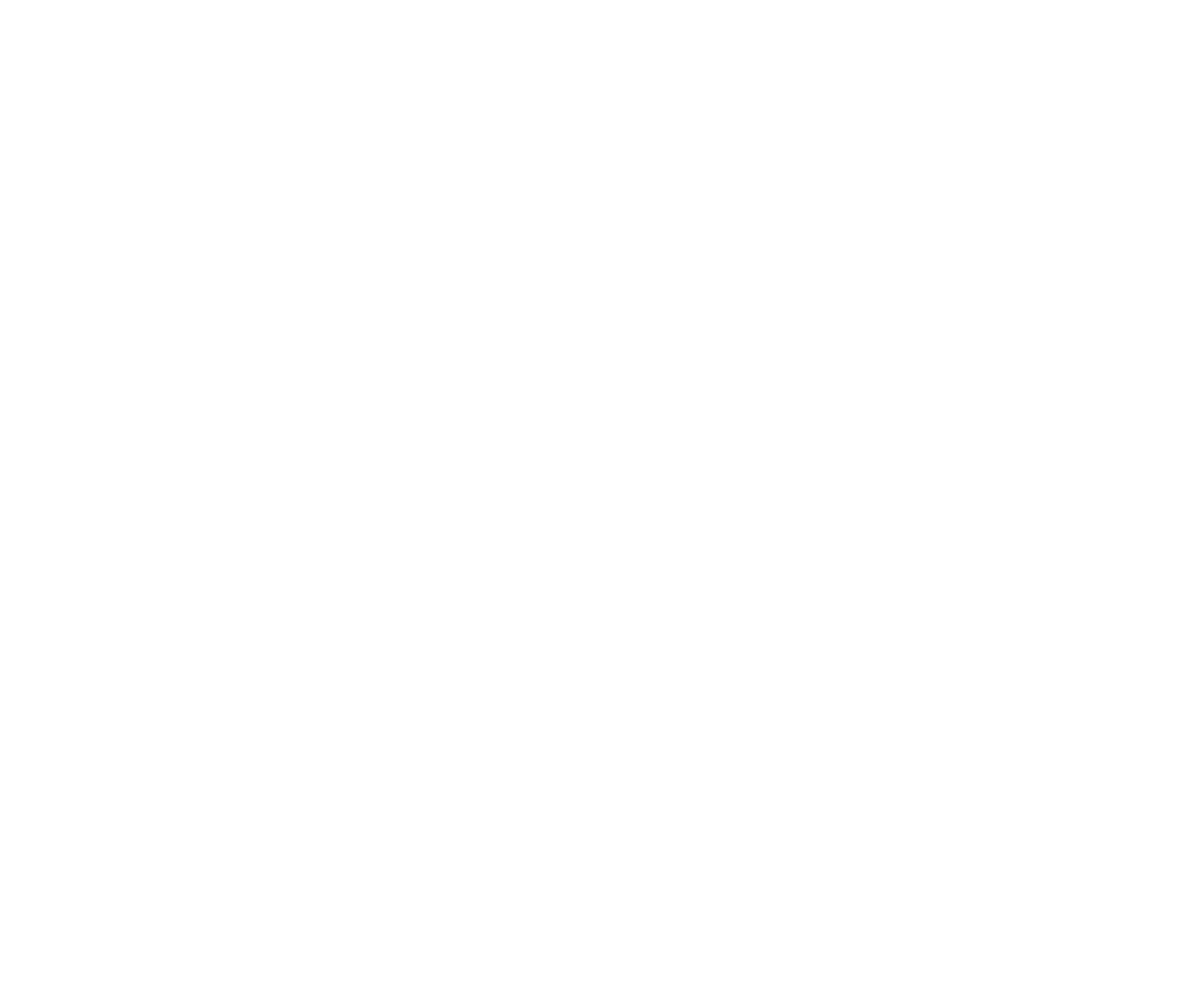
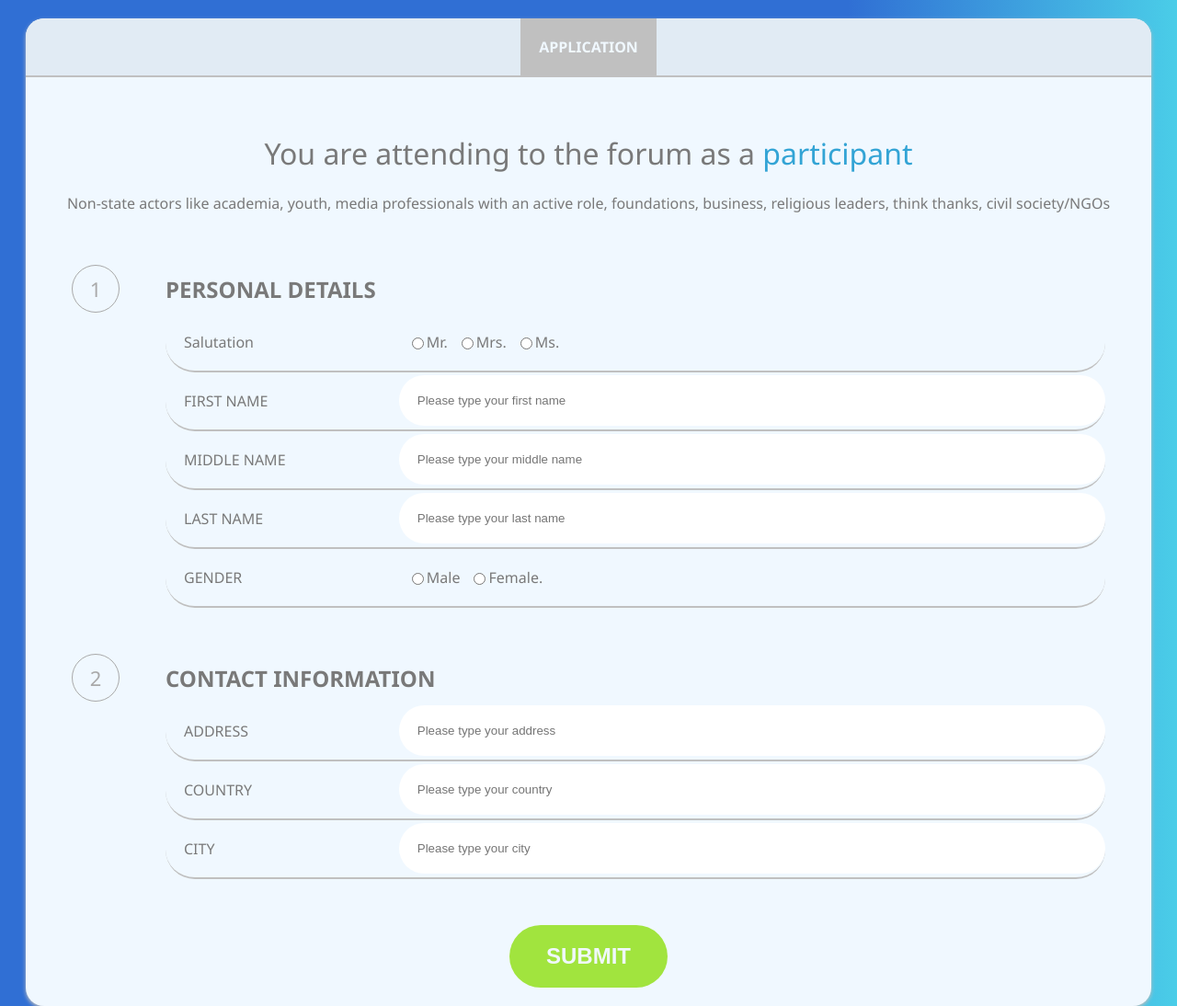
Before and after one commit to canseldev/application-form, a plain HTML site: page index.html in a window 1280 px wide. Shown: the top 1094 px of the page at 92% size. Before the commit the page ends 800 px from the top, so only its background shows below. Drawn offline with Linux system fonts and the light colour scheme.

Commit message:
Project Done

```diff
--- a/index.html
+++ b/index.html
@@ -1,4 +1,104 @@
 <!DOCTYPE html>
 <html>
+    <head>
+        <meta charset="utf-8">
+        <title>Application From</title>
+        <link rel="stylesheet" href="style.css">
+    </head>
+    <body>
+        <div class="frame">
+            <header>
+                <ul>
+                    <li>
+                        <a href="">Application</a>
+                    </li>
+                </ul>
+            </header>
 
+            <main>
+                <div class="welcome">
+                    <h1>You are attending to the forum as a <span>participant</span> </h1>
+                    <p>Non-state actors like academia, youth, media professionals with an active role,
+                        foundations, business, religious leaders, think thanks, civil society/NGOs
+                    </p>
+                </div>
+
+                <section>
+                    <div class="number">
+                        <span>1</span>
+                    </div>
+                    <div class="content">
+                        <h1>Personal Details</h1>
+                        <div class="form">
+                            <div class="form-item">
+                                <span>Salutation</span>
+                                <div class="checkbox">
+                                    <label for="">
+                                        <input type="radio" name="salutation">Mr.
+                                    </label>
+                                    <label for="">
+                                        <input type="radio" name="salutation">Mrs.
+                                    </label>
+                                    <label for="">
+                                        <input type="radio" name="salutation">Ms.
+                                    </label>
+                                </div>
+                            </div>
+                            <div class="form-item">
+                                <span>FIRST NAME</span>
+                                <input type="text" placeholder="Please type your first name">
+                            </div>
+                            <div class="form-item">
+                                <span>MIDDLE NAME</span>
+                                <input type="text" placeholder="Please type your middle name">
+                            </div>
+                            <div class="form-item">
+                                <span>LAST NAME</span>
+                                <input type="text" placeholder="Please type your last name">
+                            </div>
+                            <div class="form-item">
+                                <span>GENDER</span>
+                                <div class="checkbox">
+                                    <label for="">
+                                        <input type="radio" name="gender">Male
+                                    </label>
+                                    <label for="">
+                                        <input type="radio" name="gender">Female.
+                                    </label>
+
+                                </div>
+                            </div>
+                        </div>
+                    </div>
+                </section>
+
+                <section>
+                    <div class="number">
+                        <span>2</span>
+                    </div>
+                    <div class="content">
+                        <h1>CONTACT  INFORMATION</h1>
+                        <div class="form">
+                            <div class="form-item">
+                                <span> ADDRESS</span>
+                                <input type="text" placeholder="Please type your address">
+                            </div>
+                            <div class="form-item">
+                                <span>COUNTRY </span>
+                                <input type="text" placeholder="Please type your country ">
+                            </div>
+                            <div class="form-item">
+                                <span>CITY </span>
+                                <input type="text" placeholder="Please type your city ">
+                            </div>
+
+                        </div>
+                    </div>
+                </section>
+                <div class="submit">
+                    <button>SUBMIT</button>
+                </div>
+            </main>
+        </div>
+    </body>
 </html>
--- a/style.css
+++ b/style.css
@@ -0,0 +1,121 @@
+body {
+    background: rgb(48,111,212);
+    background: linear-gradient(90deg, rgba(48,111,212,1) 72%, rgba(74,205,232,1) 100%);
+    font-family: 'Segoe UI', Tahoma, Geneva, Verdana, sans-serif;
+}
+.frame {
+    background-color: aliceblue;
+    margin: 20px;
+    border-radius: 20px;
+    padding-bottom: 20px;
+    box-shadow: 0 2px 4px silver;
+}
+header {
+    width: 100%;
+    background-color: rgb(225, 235, 244);
+    border-top-left-radius: 20px;
+    border-top-right-radius: 20px;
+    display: flex;
+    justify-content: center;
+    border-bottom: 2px solid silver;
+}
+header ul {
+    padding: 0;
+    margin: 20px;
+    list-style: none;
+    display: flex;
+
+}
+header ul a {
+    text-decoration: none;
+    color: aliceblue;
+    background-color: silver;
+    padding: 20px;
+    text-transform: uppercase;
+    font-weight: bold;
+}
+.welcome {
+    text-align: center;
+    padding: 40px 10px;
+}
+.welcome h1 {
+    font-weight: normal;
+    color: rgb(121, 121, 121);
+}
+.welcome h1 span {
+    color:rgb(51, 164, 213);
+}
+.welcome p {
+    color:rgb(121, 121, 121);
+}
+
+section {
+    display: flex;
+    width: calc(100%-100px);
+    margin: 0 50px 50px;
+    gap: 50px;
+}
+section .number span {
+    border: 1px solid darkgray;
+    border-radius: 50%;
+    padding: 10px;
+    width: 30px;
+    height: 30px;
+    display: flex;
+    justify-content: center;
+    align-items: center;
+    font-size: 22px;
+    color: darkgray;
+
+}
+section .content h1 {
+    margin: 10px 0;
+    text-transform: uppercase;
+    color:rgb(121, 121, 121);
+}
+section .content {
+    width: 100%;
+}
+section .form .form-item {
+    display: flex;
+    align-items: center;
+    border-bottom: 2px solid silver;
+    border-radius: 50px;
+
+}
+section .form .form-item span {
+    width: 300px;
+    padding: 20px;
+    color:rgb(121, 121, 121) ;
+
+}
+section .form .form-item .checkbox {
+    display: flex;
+    width: 100%;
+    gap: 10px;
+    color: rgb(121, 121, 121);
+
+}
+section .form .form-item .checkbox label {
+    display: flex;
+}
+section .form .form-item input {
+    width: 100%;
+    border: none;
+    padding: 20px;
+    border-radius: 30px;
+}
+.submit {
+    width: 100%;
+    display: flex;
+    justify-content: center;
+}
+.submit button {
+    border: none;
+    background-color: rgb(161, 228, 62);
+    padding: 20px 40px;
+    color: aliceblue;
+    font-weight: bold;
+    font-size: 24px;
+    border-radius: 40px;
+}
```
Also changed, not shown: 1 other file.
